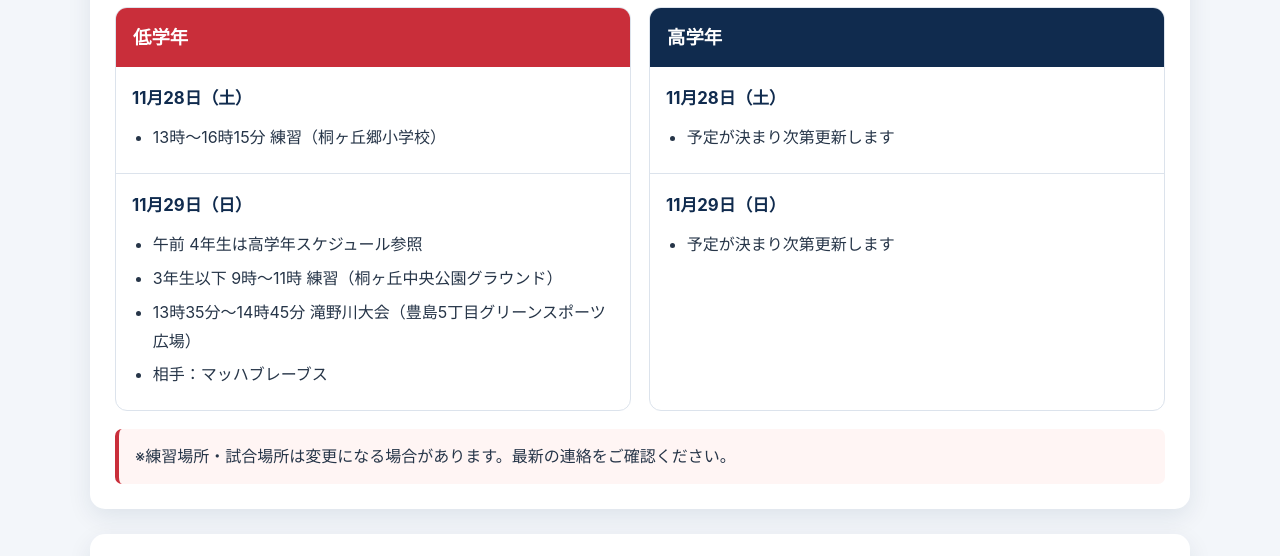
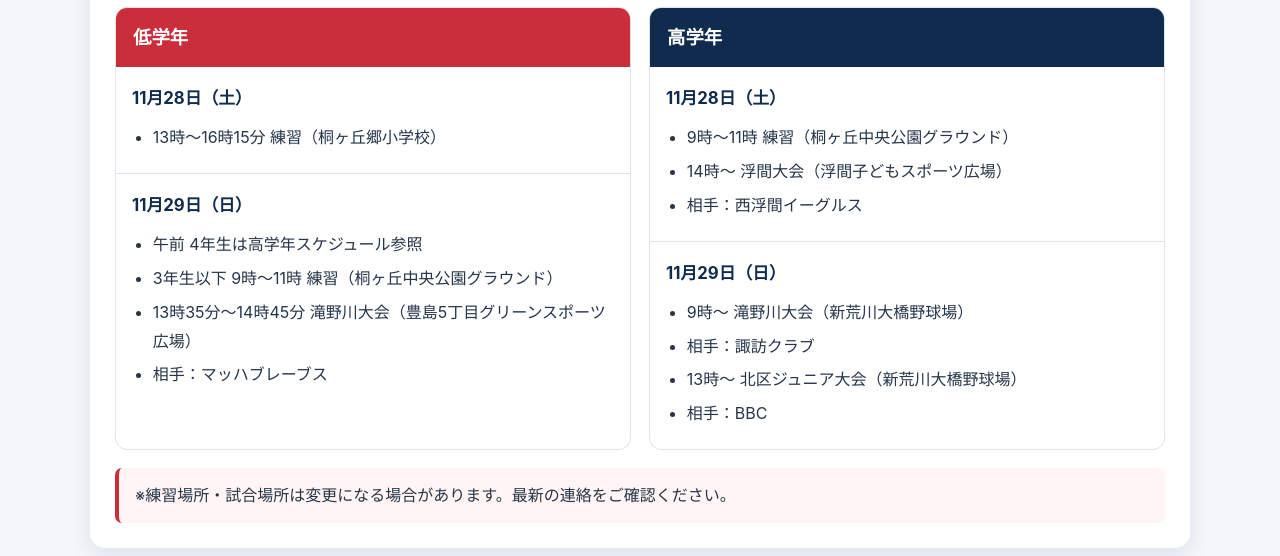
Before and after one commit to yoji-t/yabata-jr, a plain HTML site: page index.html in a window 1280 px wide. Shown: the part 1900-2456 px from the top of the page. Drawn offline with Linux system fonts and the light colour scheme; a script that the page names is missing.

Commit message:
今週の練習予定：高学年（11月28日・29日）を更新

```diff
--- a/index.html
+++ b/index.html
@@ -657,14 +657,19 @@
           <div class="schedule-day">
             <h4>11月28日（土）</h4>
             <ul>
-              <li>予定が決まり次第更新します</li>
+              <li>9時～11時 練習（桐ヶ丘中央公園グラウンド）</li>
+              <li>14時～ 浮間大会（浮間子どもスポーツ広場）</li>
+              <li>相手：西浮間イーグルス</li>
             </ul>
           </div>
 
           <div class="schedule-day">
             <h4>11月29日（日）</h4>
             <ul>
-              <li>予定が決まり次第更新します</li>
+              <li>9時～ 滝野川大会（新荒川大橋野球場）</li>
+              <li>相手：諏訪クラブ</li>
+              <li>13時～ 北区ジュニア大会（新荒川大橋野球場）</li>
+              <li>相手：BBC</li>
             </ul>
           </div>
         </div>
```
